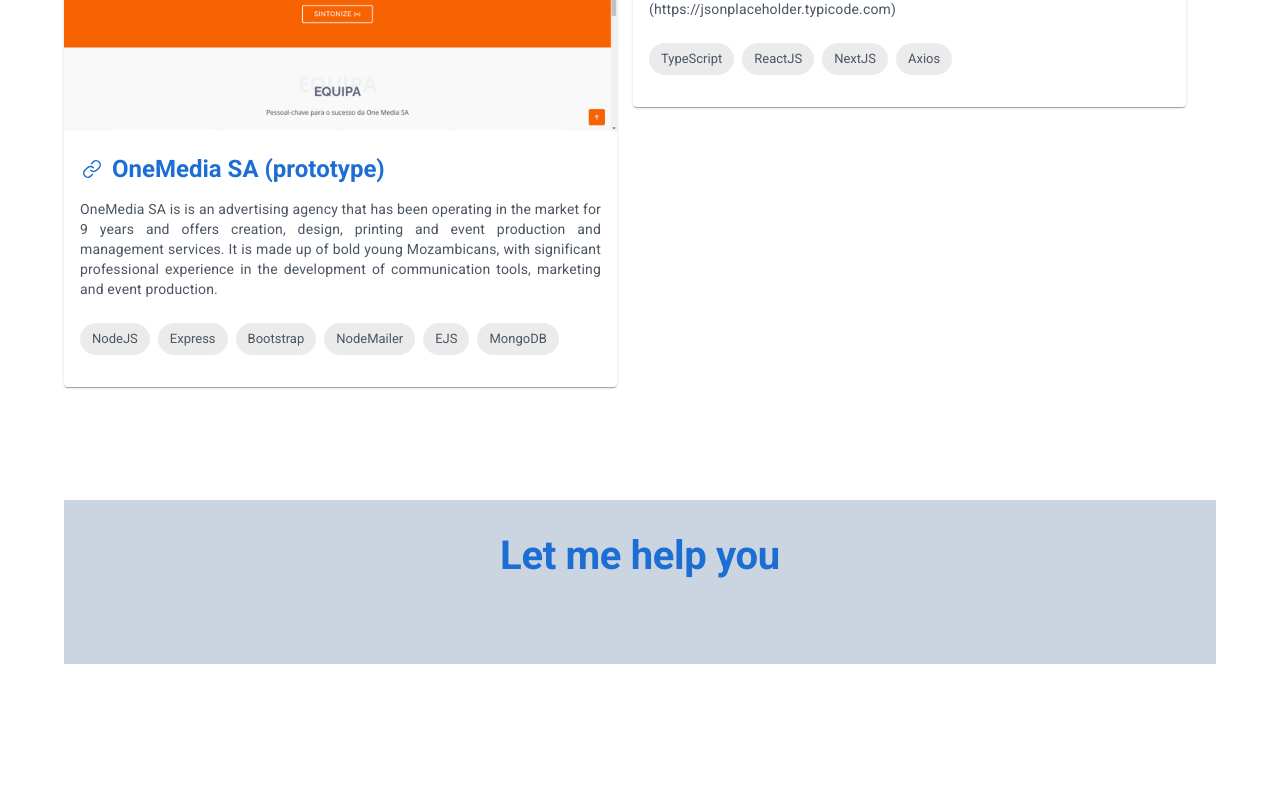
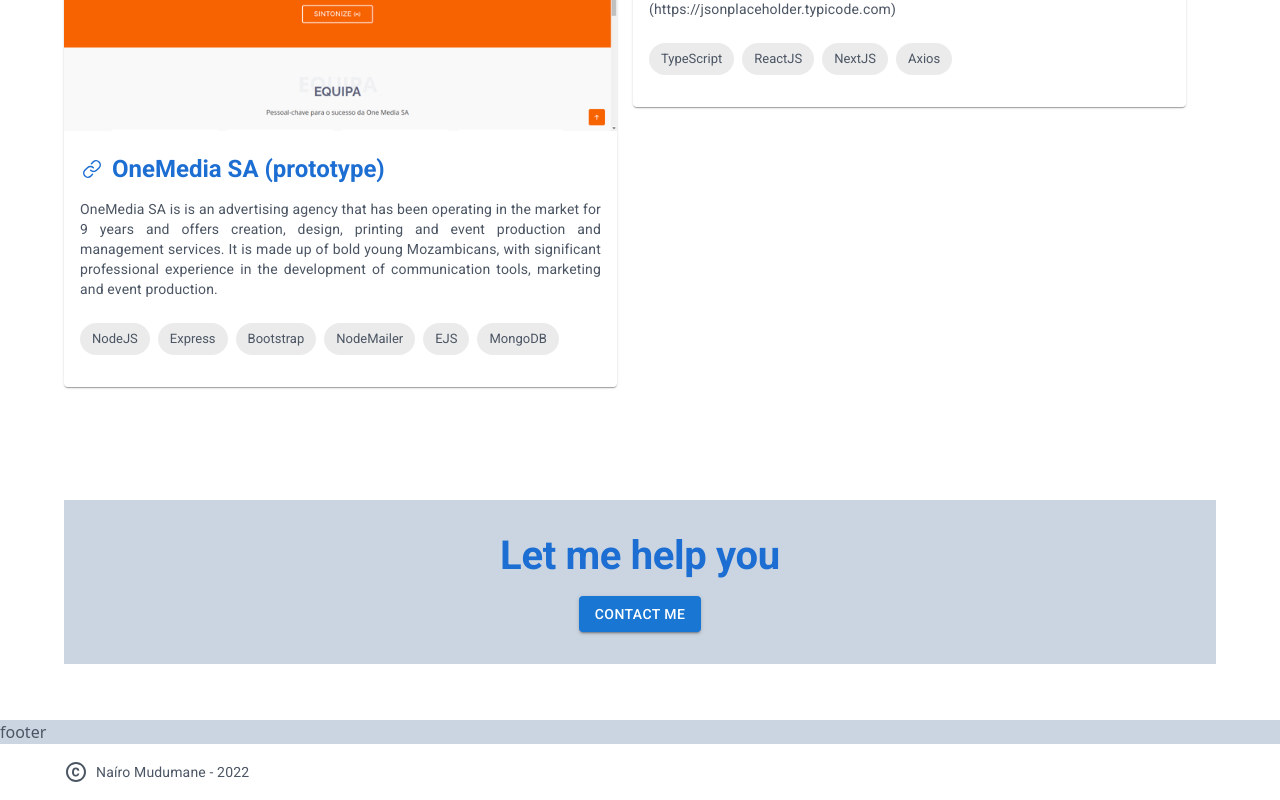
Before and after one commit to nairo-mudumane/react-portfolio-app, a React (Vite) app: page / in a window 1280 px wide. Shown: the part 2981-3781 px from the top of the page. Before the commit the page ends 3701 px from the top, so only its background shows below. Built offline with nearby package versions, Linux system fonts and the light colour scheme.

Commit message:
created footer copyright

```diff
--- a/src/App.tsx
+++ b/src/App.tsx
@@ -1,5 +1,5 @@
 import React from "react";
-import { Header, ModalToast } from "./components/";
+import { Footer, Header, ModalToast } from "./components/";
 import { GlobalStyles } from "./global/Styles";
 import { useTheme } from "./hooks";
 import { AppRoutes } from "./routes";
@@ -19,6 +19,7 @@
       <GlobalStyles isDark={isDark} />
       <Header />
       <AppRoutes />
+      <Footer />
       <ModalToast
         open={isToastOpen}
         onClose={closeModalToast}
--- /dev/null
+++ b/src/components/Footer/Copyright.tsx
@@ -0,0 +1,21 @@
+import { Box, Container, Typography } from "@mui/material";
+import { Copyright as MuiCopyright } from "@mui/icons-material";
+import { StyledCopyright } from "./styles";
+import { useTheme } from "../../hooks";
+
+export default function Copyright() {
+  const { isDark } = useTheme();
+  const year = new Date().getFullYear().toString();
+
+  return (
+    <StyledCopyright isDark={isDark}>
+      <Container>
+        <Box className="copy-container">
+          <Typography variant="body2" className="text-icon">
+            <MuiCopyright className="icon" /> Naíro Mudumane - {year}
+          </Typography>
+        </Box>
+      </Container>
+    </StyledCopyright>
+  );
+}
--- /dev/null
+++ b/src/components/Footer/index.tsx
@@ -0,0 +1,18 @@
+import { Box } from "@mui/material";
+import { useTheme } from "../../hooks";
+import Copyright from "./Copyright";
+import { StyledFooter } from "./styles";
+
+export function Footer() {
+  const { isDark } = useTheme();
+
+  return (
+    <StyledFooter isDark={isDark}>
+      <Box className="footer-root">
+        <h4>footer</h4>
+      </Box>
+
+      <Copyright />
+    </StyledFooter>
+  );
+}
--- /dev/null
+++ b/src/components/Footer/styles.ts
@@ -0,0 +1,29 @@
+import styled from "styled-components";
+import { globalColors } from "../../global/Colors";
+import { ICurrentTheme } from "../../types";
+
+export const StyledFooter = styled.footer<ICurrentTheme>`
+  .footer-root {
+    background-color: ${(props) =>
+      props.isDark ? globalColors.gray3 : globalColors.gray1};
+  }
+
+  .icon {
+    margin-right: 0.5rem;
+  }
+`;
+
+export const StyledCopyright = styled.div<ICurrentTheme>`
+  color: ${(props) =>
+    props.isDark ? globalColors.white1 : globalColors.black1};
+  background-color: transparent;
+
+  width: 100%;
+  padding: 1rem 0;
+
+  .text-icon {
+    display: flex;
+    align-items: center;
+    margin: 0;
+  }
+`;
--- a/src/components/index.ts
+++ b/src/components/index.ts
@@ -5,3 +5,4 @@
 export * from "./Title";
 export * from "./Cards";
 export * from "./Modals";
+export * from "./Footer";
```
